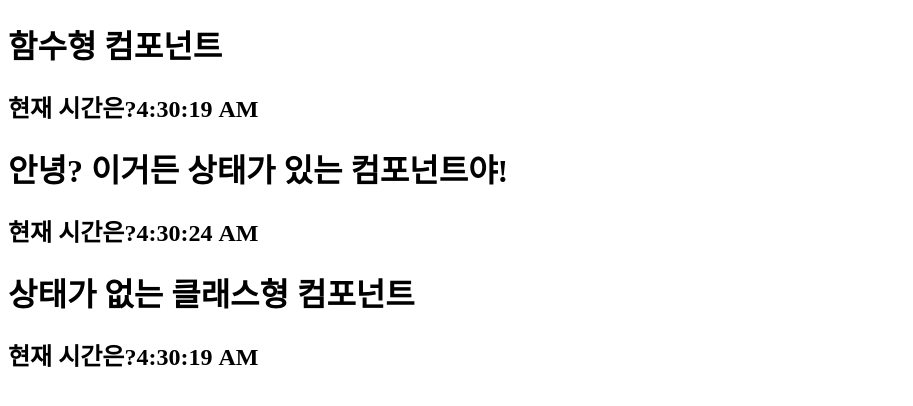
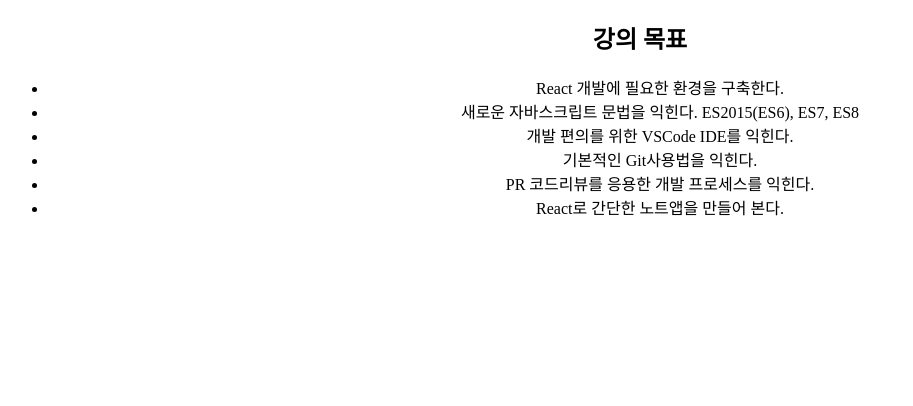
Before and after one commit to mansak9/react, a React (Create React App) app: page / in a window 1280 px wide. Shown: the top 406 px of the page, without its empty margins (0-913 px from the left). Built offline with nearby package versions, Linux system fonts and the light colour scheme.

Commit message:
react강의 - Day2

```diff
--- a/src/App.js
+++ b/src/App.js
@@ -1,25 +1,20 @@
 import React, { Component } from "react";
-import logo from "./logo.svg";
+// import logo from "./logo.svg";
 import "./App.css";
 
 class App extends Component {
   render() {
     return (
       <div className="App">
-        <header className="App-header">
-          <img src={logo} className="App-logo" alt="logo" />
-          <p>
-            Edit <code>src/App.js</code> and save to reload.
-          </p>
-          <a
-            className="App-link"
-            href="https://reactjs.org"
-            target="_blank"
-            rel="noopener noreferrer"
-          >
-            Learn React
-          </a>
-        </header>
+        <h2>강의 목표</h2>
+        <ul>
+          <li>React 개발에 필요한 환경을 구축한다.</li>
+          <li>새로운 자바스크립트 문법을 익힌다. ES2015(ES6), ES7, ES8</li>
+          <li>개발 편의를 위한 VSCode IDE를 익힌다.</li>
+          <li>기본적인 Git사용법을 익힌다.</li>
+          <li>PR 코드리뷰를 응용한 개발 프로세스를 익힌다.</li>
+          <li> React로 간단한 노트앱을 만들어 본다.</li>
+        </ul>
       </div>
     );
   }
--- a/src/index.js
+++ b/src/index.js
@@ -1,53 +1,56 @@
 import React from "react";
 import ReactDOM from "react-dom";
+import App from "./App";
 
-const FunctionalComponent = () => (
-  <div>
-    <h1 class="box">함수형 컴포넌트</h1>
-    <h2>현재 시간은?{new Date().toLocaleTimeString()}</h2>
-  </div>
-);
+ReactDOM.render(<App />, document.getElementById("root"));
 
-class StatelessComponent extends React.Component {
-  render() {
-    return (
-      <div>
-        <h1>상태가 없는 클래스형 컴포넌트</h1>
-        <h2>현재 시간은?{new Date().toLocaleTimeString()}</h2>
-      </div>
-    );
-  }
-}
-
-class StatefullComponent extends React.Component {
-  constructor(props) {
-    super(props);
-    this.state = {
-      now: new Date().toLocaleTimeString()
-    };
-
-    var that = this;
-    setTimeout(function() {
-      that.setState({
-        now: new Date().toLocaleTimeString()
-      });
-    }, 5000);
-  }
-  render() {
-    return (
-      <div>
-        <h1>안녕? 이거든 상태가 있는 컴포넌트야!</h1>
-        <h2>현재 시간은?{this.state.now}</h2>
-      </div>
-    );
-  }
-}
-
-ReactDOM.render(
-  <div>
-    <FunctionalComponent />
-    <StatefullComponent />
-    <StatelessComponent />
-  </div>,
-  document.getElementById("root")
-);
+// const FunctionalComponent = () => (
+//   <div>
+//     <h1 class="box">함수형 컴포넌트</h1>
+//     <h2>현재 시간은?{new Date().toLocaleTimeString()}</h2>
+//   </div>
+// );
+//
+// class StatelessComponent extends React.Component {
+//   render() {
+//     return (
+//       <div>
+//         <h1>상태가 없는 클래스형 컴포넌트</h1>
+//         <h2>현재 시간은?{new Date().toLocaleTimeString()}</h2>
+//       </div>
+//     );
+//   }
+// }
+//
+// class StatefullComponent extends React.Component {
+//   constructor(props) {
+//     super(props);
+//     this.state = {
+//       now: new Date().toLocaleTimeString()
+//     };
+//
+//     var that = this;
+//     setTimeout(function() {
+//       that.setState({
+//         now: new Date().toLocaleTimeString()
+//       });
+//     }, 5000);
+//   }
+//   render() {
+//     return (
+//       <div>
+//         <h1>안녕? 이거든 상태가 있는 컴포넌트야!</h1>
+//         <h2>현재 시간은?{this.state.now}</h2>
+//       </div>
+//     );
+//   }
+// }
+//
+// ReactDOM.render(
+//   <div>
+//     <FunctionalComponent />
+//     <StatefullComponent />
+//     <StatelessComponent />
+//   </div>,
+//   document.getElementById("root")
+// );
```
